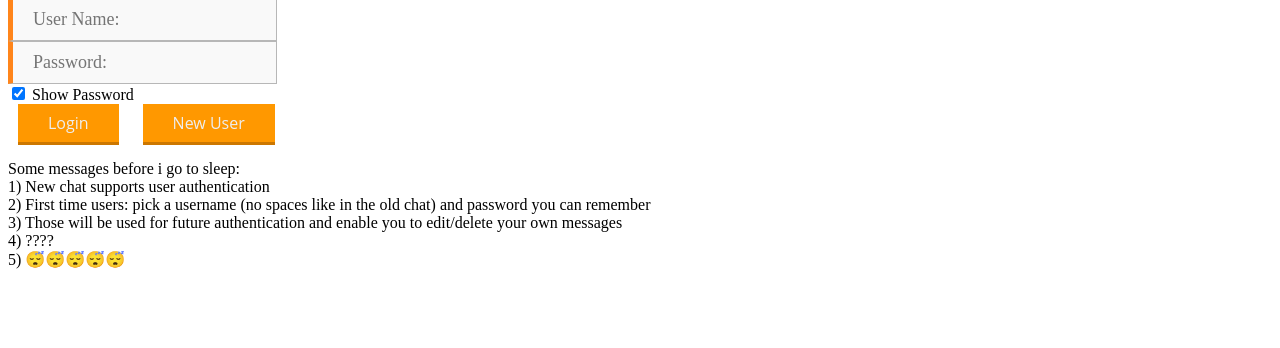
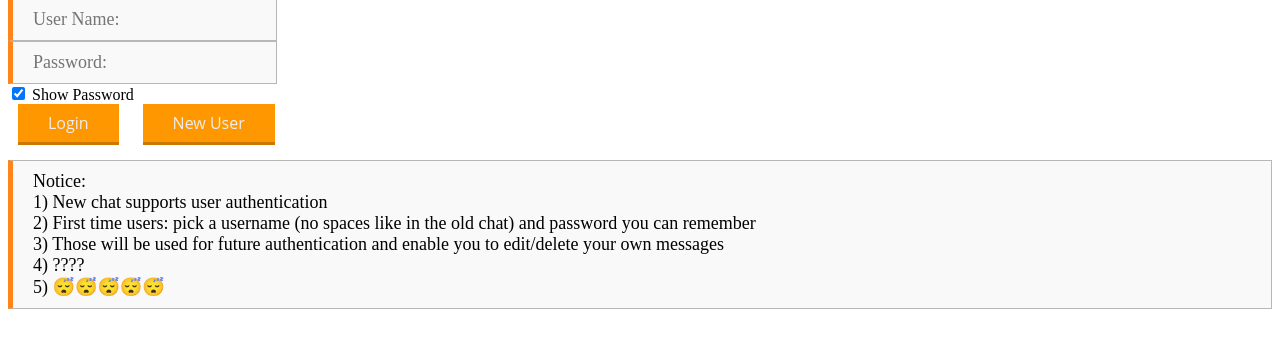
Before and after one commit to Mikhail158/FirebaseChat, a plain HTML site: page index.html in a window 1280 px wide. Shown: the part 120-468 px from the top of the page. Drawn offline with nearby package versions, Linux system fonts and the light colour scheme.

Commit message:
Update index.html

```diff
--- a/index.html
+++ b/index.html
@@ -40,8 +40,8 @@
                 <button id='btn_new_user' class='button'>New User</button>
                 <br><br>
 
-                <div id='message_before_i_sleep'>
-                Some messages before i go to sleep:
+                <div class ='input'>
+                Notice:
                 <br>
                 1) New chat supports user authentication
                 <br>
```
